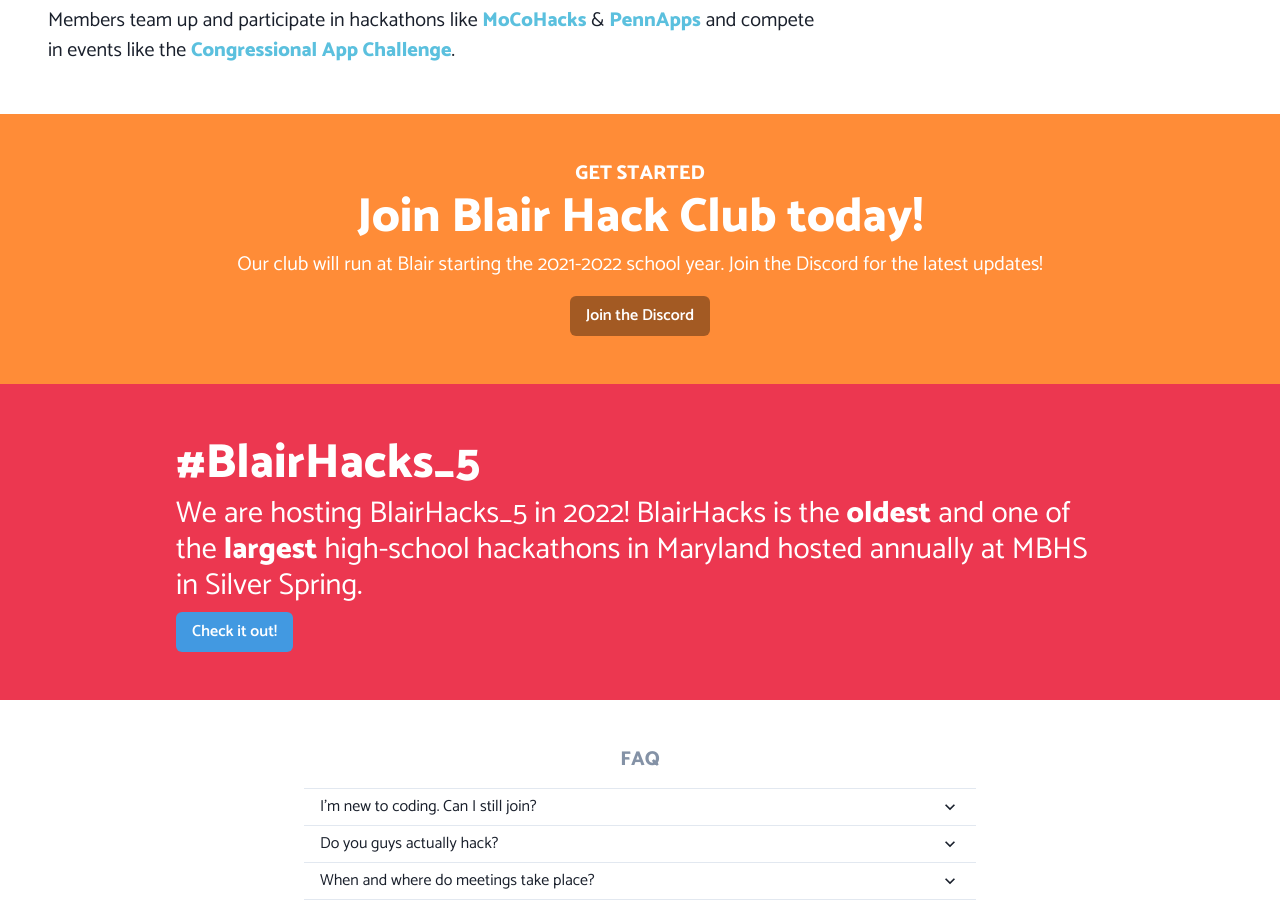
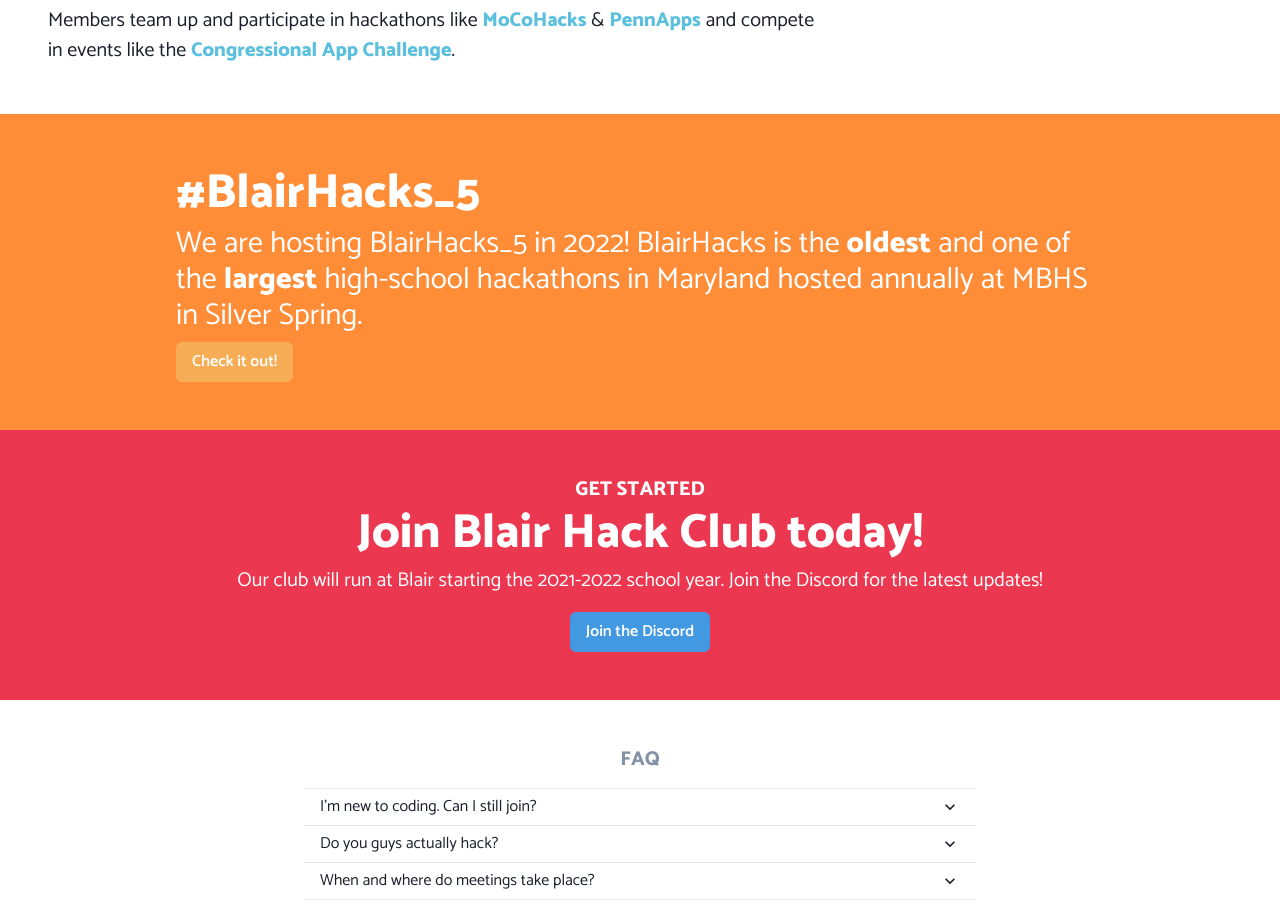
Before and after one commit to blairhackclub/site-v1, a Next.js app: page / in a window 1280 px wide. Shown: the part 1370-2279 px from the top of the page. Built offline with nearby package versions, Linux system fonts and the light colour scheme.

Commit message:
changes to banner

```diff
--- a/pages/index.js
+++ b/pages/index.js
@@ -123,7 +123,22 @@
         </Text>
       </Container>
 
-      <Box bg="brand.orange" color="white">
+      <Box bg="brand.orange">
+        <Container maxW="container.lg" p={12}>
+          <Heading as="h1" size="2xl" my={2} color="white">
+            #BlairHacks_5
+          </Heading>
+          <Heading as="h2" size="lg" my={2} color="white" fontWeight="normal">
+            We are hosting BlairHacks_5 in 2022!
+            BlairHacks is the <b>oldest</b> and one of the <b>largest</b> high-school hackathons in Maryland hosted annually at MBHS in Silver Spring.
+          </Heading>
+          <Link href="https://blairhacks.com" style={{ textDecoration: "none" }} isExternal>
+            <Button bg="orange.300" color="white" _hover={{ bg:"orange.200" }}>Check it out!</Button>
+          </Link>
+        </Container>
+      </Box>
+
+      <Box bg="brand.red" color="white">
         <Container maxW="container.xl" p={12} align="center">
           <Heading as="h2" size="md" /*color="brand.muted"*/ color="white">GET STARTED</Heading>
           <Heading as="h1" size="2xl" /*color="brand.red"*/ color="white" my={2}>
@@ -134,22 +149,7 @@
             Join the Discord for the latest updates!
           </Text>
           <Link href={socials.discord} style={{ textDecoration: "none" }} isExternal>
-            <Button colorScheme="blackAlpha"/*"blue"*/ color="white" mt={4}>Join the Discord</Button>
-          </Link>
-        </Container>
-      </Box>
-
-      <Box bg="brand.red">
-        <Container maxW="container.lg" p={12}>
-          <Heading as="h1" size="2xl" my={2} color="white">
-            #BlairHacks_5
-          </Heading>
-          <Heading as="h2" size="lg" my={2} color="white" fontWeight="normal">
-            We are hosting BlairHacks_5 in 2022!
-            BlairHacks is the <b>oldest</b> and one of the <b>largest</b> high-school hackathons in Maryland hosted annually at MBHS in Silver Spring.
-          </Heading>
-          <Link href="https://blairhacks.com" style={{ textDecoration: "none" }} isExternal>
-            <Button bg="blue.400" color="white" _hover={{ bg:"orange.200" }}>Check it out!</Button>
+            <Button bg="blue.400" _hover={{ bg:"blue.300" }} colorScheme="blackAlpha"/*"blue"*/ color="white" mt={4}>Join the Discord</Button>
           </Link>
         </Container>
       </Box>
```
